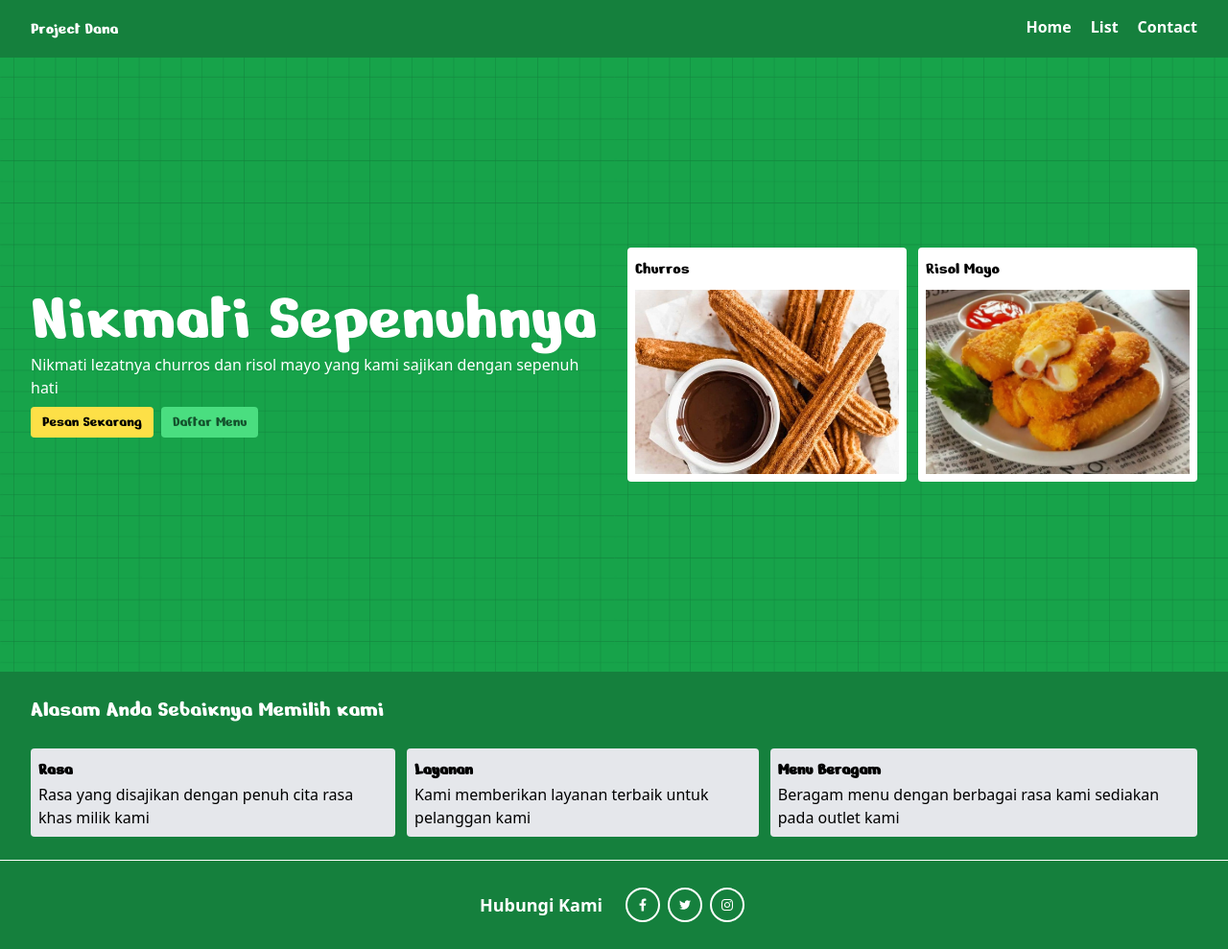
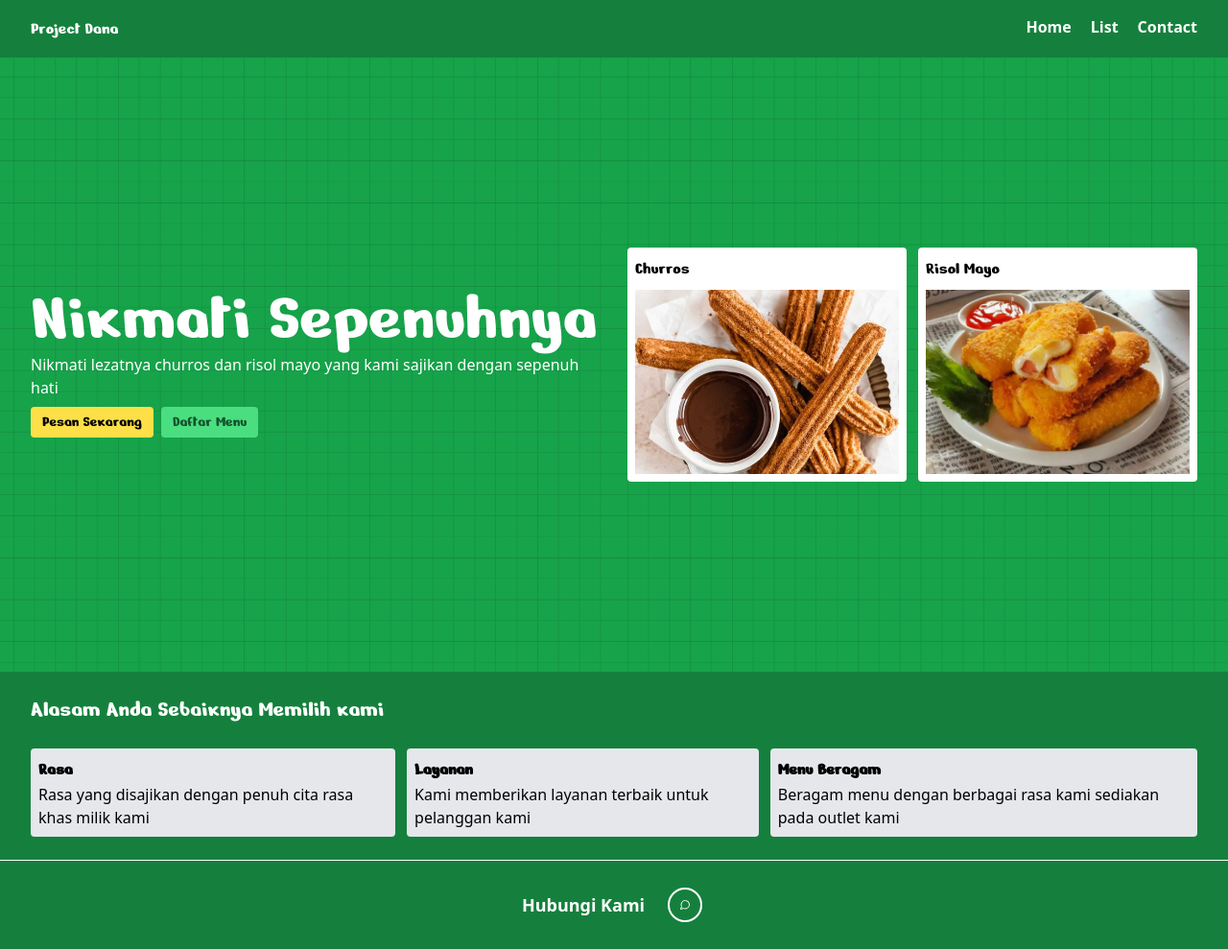
Before and after one commit to zidan-p/website-dana, a website: page index.html in a window 1280 px wide. Shown: the whole page at 96% size. Drawn offline with nearby package versions, Linux system fonts and the light colour scheme.

Commit message:
add feature

```diff
--- a/index.html
+++ b/index.html
@@ -19,6 +19,7 @@
       }
     }
   </script>
+  <title>Webiste Dana</title>
 </head>
 <body style="
   background-image: url('src/img/bg-grid.jpg');
@@ -81,54 +82,8 @@
       <h3 class="text-lg text-white font-semibold">Hubungi Kami</h3>
     </div>
     <div class=" flex ">
-        <a href="https://www.facebook.com/Diskominfo-Banyuwangi-106801383996172" type="button" class="rounded-full border-2 border-white text-white leading-normal uppercase hover:bg-black hover:bg-opacity-5 focus:outline-none focus:ring-0 transition duration-150 ease-in-out w-9 h-9 m-1">
-          <svg
-          aria-hidden="true"
-          focusable="false"
-          data-prefix="fab"
-          data-icon="facebook-f"
-          class="w-2 h-full mx-auto"
-          role="img"
-          xmlns="http://www.w3.org/2000/svg"
-          viewBox="0 0 320 512"
-        >
-          <path
-            fill="currentColor"
-            d="M279.14 288l14.22-92.66h-88.91v-60.13c0-25.35 12.42-50.06 52.24-50.06h40.42V6.26S260.43 0 225.36 0c-73.22 0-121.08 44.38-121.08 124.72v70.62H22.89V288h81.39v224h100.17V288z"
-          ></path>
-          </svg>
-        </a>
-        <a href="https://twitter.com/kominfosandibwi" type="button" class="rounded-full border-2 border-white text-white leading-normal uppercase hover:bg-black hover:bg-opacity-5 focus:outline-none focus:ring-0 transition duration-150 ease-in-out w-9 h-9 m-1">
-          <svg aria-hidden="true"
-          focusable="false"
-          data-prefix="fab"
-            data-icon="twitter"
-            class="w-3 h-full mx-auto"
-            role="img"
-            xmlns="http://www.w3.org/2000/svg"
-            viewBox="0 0 512 512"
-          >
-            <path
-              fill="currentColor"
-              d="M459.37 151.716c.325 4.548.325 9.097.325 13.645 0 138.72-105.583 298.558-298.558 298.558-59.452 0-114.68-17.219-161.137-47.106 8.447.974 16.568 1.299 25.34 1.299 49.055 0 94.213-16.568 130.274-44.832-46.132-.975-84.792-31.188-98.112-72.772 6.498.974 12.995 1.624 19.818 1.624 9.421 0 18.843-1.3 27.614-3.573-48.081-9.747-84.143-51.98-84.143-102.985v-1.299c13.969 7.797 30.214 12.67 47.431 13.319-28.264-18.843-46.781-51.005-46.781-87.391 0-19.492 5.197-37.36 14.294-52.954 51.655 63.675 129.3 105.258 216.365 109.807-1.624-7.797-2.599-15.918-2.599-24.04 0-57.828 46.782-104.934 104.934-104.934 30.213 0 57.502 12.67 76.67 33.137 23.715-4.548 46.456-13.32 66.599-25.34-7.798 24.366-24.366 44.833-46.132 57.827 21.117-2.273 41.584-8.122 60.426-16.243-14.292 20.791-32.161 39.308-52.628 54.253z"
-            ></path>
-          </svg>
-        </a>
-        <a href="https://www.instagram.com/kominfobanyuwangi/" type="button" class="rounded-full border-2 border-white text-white leading-normal uppercase hover:bg-black hover:bg-opacity-5 focus:outline-none focus:ring-0 transition duration-150 ease-in-out w-9 h-9 m-1">
-          <svg aria-hidden="true"
-          focusable="false"
-          data-prefix="fab"
-          data-icon="instagram"
-            class="w-3 h-full mx-auto"
-            role="img"
-            xmlns="http://www.w3.org/2000/svg"
-            viewBox="0 0 448 512"
-          >
-            <path
-              fill="currentColor"
-              d="M224.1 141c-63.6 0-114.9 51.3-114.9 114.9s51.3 114.9 114.9 114.9S339 319.5 339 255.9 287.7 141 224.1 141zm0 189.6c-41.1 0-74.7-33.5-74.7-74.7s33.5-74.7 74.7-74.7 74.7 33.5 74.7 74.7-33.6 74.7-74.7 74.7zm146.4-194.3c0 14.9-12 26.8-26.8 26.8-14.9 0-26.8-12-26.8-26.8s12-26.8 26.8-26.8 26.8 12 26.8 26.8zm76.1 27.2c-1.7-35.9-9.9-67.7-36.2-93.9-26.2-26.2-58-34.4-93.9-36.2-37-2.1-147.9-2.1-184.9 0-35.8 1.7-67.6 9.9-93.9 36.1s-34.4 58-36.2 93.9c-2.1 37-2.1 147.9 0 184.9 1.7 35.9 9.9 67.7 36.2 93.9s58 34.4 93.9 36.2c37 2.1 147.9 2.1 184.9 0 35.9-1.7 67.7-9.9 93.9-36.2 26.2-26.2 34.4-58 36.2-93.9 2.1-37 2.1-147.8 0-184.8zM398.8 388c-7.8 19.6-22.9 34.7-42.6 42.6-29.5 11.7-99.5 9-132.1 9s-102.7 2.6-132.1-9c-19.6-7.8-34.7-22.9-42.6-42.6-11.7-29.5-9-99.5-9-132.1s-2.6-102.7 9-132.1c7.8-19.6 22.9-34.7 42.6-42.6 29.5-11.7 99.5-9 132.1-9s102.7-2.6 132.1 9c19.6 7.8 34.7 22.9 42.6 42.6 11.7 29.5 9 99.5 9 132.1s2.7 102.7-9 132.1z"
-            ></path>
-          </svg>
+        <a href="https://wa.me/6281233058253" type="button" class="rounded-full border-2 border-white text-white leading-normal uppercase hover:bg-black hover:bg-opacity-5 focus:outline-none focus:ring-0 transition duration-150 ease-in-out w-9 h-9 m-1">
+          <svg class="w-3 h-full mx-auto" xmlns="http://www.w3.org/2000/svg" viewBox="0 0 24 24" fill="none" stroke="currentColor" stroke-width="2" stroke-linecap="round" stroke-linejoin="round" ><path d="M21 11.5a8.38 8.38 0 0 1-.9 3.8 8.5 8.5 0 0 1-7.6 4.7 8.38 8.38 0 0 1-3.8-.9L3 21l1.9-5.7a8.38 8.38 0 0 1-.9-3.8 8.5 8.5 0 0 1 4.7-7.6 8.38 8.38 0 0 1 3.8-.9h.5a8.48 8.48 0 0 1 8 8v.5z"></path></svg>
         </a>
     </div>
 
```
